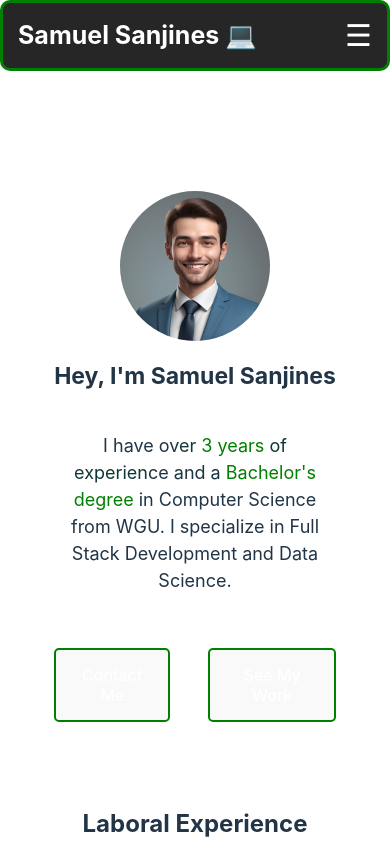
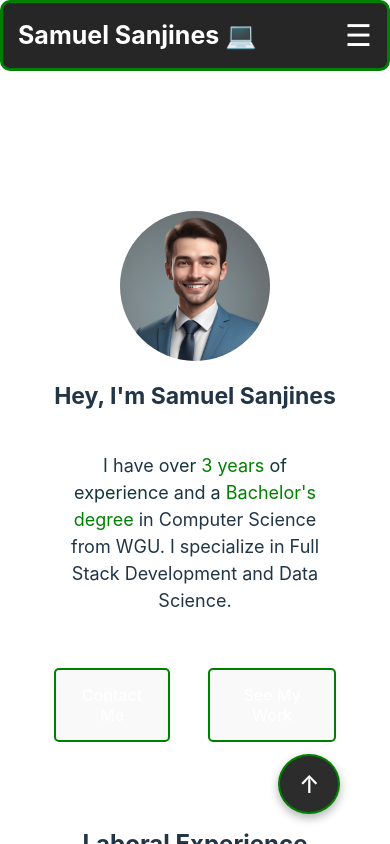
Before and after one commit to SamuSanj09/my-portfolio, a React (Vite) app: page / in a window 390 px wide. Built offline with nearby package versions, Linux system fonts and the light colour scheme.

Commit message:
button almost finished

```diff
--- a/index.html
+++ b/index.html
@@ -3,7 +3,7 @@
 <html lang="en">
   <head>
     <meta charset="UTF-8" />
-    <link rel="icon" type="image/svg+xml" href="/public/images/pc.png" />
+    <link rel="icon" type="image/svg+xml" href="/images/pc.png" />
     <meta name="viewport" content="width=device-width, initial-scale=1.0">
     <meta name="description" content="Samuel Sanjines - AI, Data & Web Solutions Portfolio" />
     <meta name="theme-color" content="#262626" />
@@ -17,7 +17,8 @@
         padding: 0;
         width: 100%;
         height: 100%;
-        overflow-x: hidden;
+        scroll-behavior: smooth;
+        overflow: auto;
       }
 
       #root {
--- a/src/App.css
+++ b/src/App.css
@@ -10,6 +10,12 @@ body {
   max-width: 1400px;
   margin: 0 auto;
   padding: 2rem; /* Optional: Adjust padding to create space inside the container */
+  padding-bottom: 60px; /* Ajusta esto según la altura de tu footer */
+}
+
+.app-wrapper {
+  position: relative;
+  min-height: 100vh;
 }
 
 /* Default styles for both mobile and desktop */
@@ -25,6 +31,8 @@ section {
   max-width: 1400px; /* Limit width for mobile */
   margin: 0 auto; /* Center on the screen */
   padding: 0 20px;
+  min-height: 100vh;
+  padding: 20px;
 }
 
 /* Desktop Styles */
@@ -35,6 +43,8 @@ section {
   gap: 20px;
   max-width: 1200px; /* Limit width for desktop */
   margin: 0 auto; /* Center on the screen */
+  min-height: 100vh;
+  padding: 20px;
 }
 
 /* Optional: Message for mobile screens */
--- a/src/App.jsx
+++ b/src/App.jsx
@@ -1,10 +1,9 @@
-import { useState } from 'react';
 import { useMediaQuery } from 'react-responsive';
+import Navbar from './components/Navbar';
 import Home from './components/Home';
 import Skills from './components/Skills';
 import Education from './components/Education';
 import Projects from './components/Projects';
-import Navbar from './components/Navbar';
 import Footer from './components/Footer';
 import ScrollButton from './components/ScrollButton';
 import './App.css';
@@ -13,10 +12,9 @@ function App() {
   const isMobile = useMediaQuery({ query: '(max-width: 768px)' });
 
   return (
-    <>
-      <div className="page-container">
-        <Navbar />
-
+    <div className="app-wrapper">
+      <Navbar />
+      <main className="page-container">
         <section id="home" className={isMobile ? "mobile-section" : "desktop-section"}>
           <Home />
         </section>
@@ -32,13 +30,11 @@ function App() {
         <section id="projects" className={isMobile ? "mobile-section" : "desktop-section"}>
           <Projects />
         </section>
+      </main>
 
-        {/* Coloca el ScrollButton aquí */}
-        <ScrollButton />
-      </div>
-
+      <ScrollButton />
       <Footer />
-    </>
+    </div>
   );
 }
 
--- a/src/components/ScrollButton.css
+++ b/src/components/ScrollButton.css
@@ -1,26 +1,45 @@
-/* ScrollButton.css */
 .scroll-to-top {
-    position: fixed;
-    bottom: 20px;
-    right: 20px;
-    background-color: #007bff;
+    position: fixed !important; /* Forzamos fixed */
+    bottom: 30px !important;   /* Aumentamos distancia del fondo */
+    right: 50px !important;    /* Aumentamos distancia de la derecha */
+    width: 60px;
+    height: 60px;
+    background-color: #2c2c2c;
     color: white;
-    border: none;
-    padding: 15px;
+    border: 2.5px solid green; /* Set default border to green */
     border-radius: 50%;
+    cursor: pointer;
     font-size: 24px;
-    cursor: pointer;
-    box-shadow: 0px 4px 8px rgba(0, 0, 0, 0.2);
-    display: none;  /* El botón está oculto por defecto */
+    display: flex;
+    align-items: center;
+    justify-content: center;
+    z-index: 9999 !important;  /* Aseguramos que esté por encima de todo */
+    box-shadow: 0 4px 10px rgba(0,0,0,0.3);
     transition: all 0.3s ease;
 }
 
-/* Mostrar el botón cuando el usuario hace scroll */
-.scroll-to-top.show {
-    display: block;  /* Cambia a bloque para hacerlo visible */
+.scroll-to-top:hover {
+    border: 3.5px solid green; /* Set default border to green */
+    border-color: green; /* Agregamos borde verde */
+    background-color: #2c2c2c; /* Mantenemos el fondo original */
+    transform: translateY(-3px);
+    box-shadow: 0 10px 15px rgba(0, 255, 0, 0.3); /* Ajustamos sombra */
 }
 
-.scroll-to-top:hover {
-    background-color: #0056b3;
-    transform: scale(1.1);
+.scroll-to-top:focus {
+    outline: none; /* Evita el borde predeterminado del navegador */
+    border-color: green; /* Mantiene el borde verde después de hacer clic */
 }
+
+@media (max-width: 768px) {
+    .scroll-to-top {
+        right: 30px; /* Ajustamos posición en pantallas pequeñas */
+    }
+}
+
+@media (max-width: 769px) and (max-width: 1024px) {
+    .scroll-to-top {
+        right: 20px; /* Ajustamos posición en pantallas más pequeñas */
+    }
+
+}
--- a/src/components/ScrollButton.jsx
+++ b/src/components/ScrollButton.jsx
@@ -1,41 +1,57 @@
-import React, { useState, useEffect } from 'react';
-import './ScrollButton.css'; // Asegúrate de importar los estilos
+import { useEffect } from 'react';
+import './ScrollButton.css';
 
 const ScrollButton = () => {
-    const [showButton, setShowButton] = useState(false);
+    console.log('ScrollButton component rendered');
 
-    const handleScroll = () => {
-        console.log(window.scrollY);
-        console.log("scrolling");
-        if (window.scrollY > 10) {
-            setShowButton(true);
-        } else {
-            setShowButton(false);
+    // Test if scrolling works on mount
+    useEffect(() => {
+        console.log('Testing scroll capabilities on mount');
+    }, []);
+
+    const scrollToTop = () => {
+        console.log('Button clicked, attempting multiple scroll methods');
+
+        // Method 1: Basic scrollTo
+        window.scrollTo(0, 0);
+        console.log('Method 1 executed');
+
+        // Method 2: With behavior smooth
+        try {
+            window.scrollTo({
+                top: 0,
+                behavior: 'smooth'
+            });
+            console.log('Method 2 executed');
+        } catch (e) {
+            console.error('Smooth scroll failed:', e);
         }
+
+        // Method 3: Document element properties
+        document.documentElement.scrollTop = 0;
+        document.body.scrollTop = 0; // For Safari
+        console.log('Method 3 executed');
+
+        // Method 4: requestAnimationFrame for smoother scrolling
+        const scrollToTopAnimated = () => {
+            const c = document.documentElement.scrollTop || document.body.scrollTop;
+            if (c > 0) {
+                window.requestAnimationFrame(scrollToTopAnimated);
+                window.scrollTo(0, c - c / 8);
+            }
+        };
+        window.requestAnimationFrame(scrollToTopAnimated);
+        console.log('Method 4 executed');
     };
 
-    const scrollToTop = () => {
-        window.scrollTo({
-            top: 0,
-            behavior: 'smooth',
-        });
-    };
-
-    useEffect(() => {
-        window.addEventListener('scroll', handleScroll);
-        return () => {
-            window.removeEventListener('scroll', handleScroll);
-        };
-    }, []);
-
     return (
-        <>
-            {showButton && (
-                <button className="scroll-to-top" onClick={scrollToTop}>
-                    ↑
-                </button>
-            )}
-        </>
+        <button
+            className="scroll-to-top"
+            onClick={scrollToTop}
+            aria-label="Scroll to top"
+        >
+            ↑
+        </button>
     );
 };
 
```
